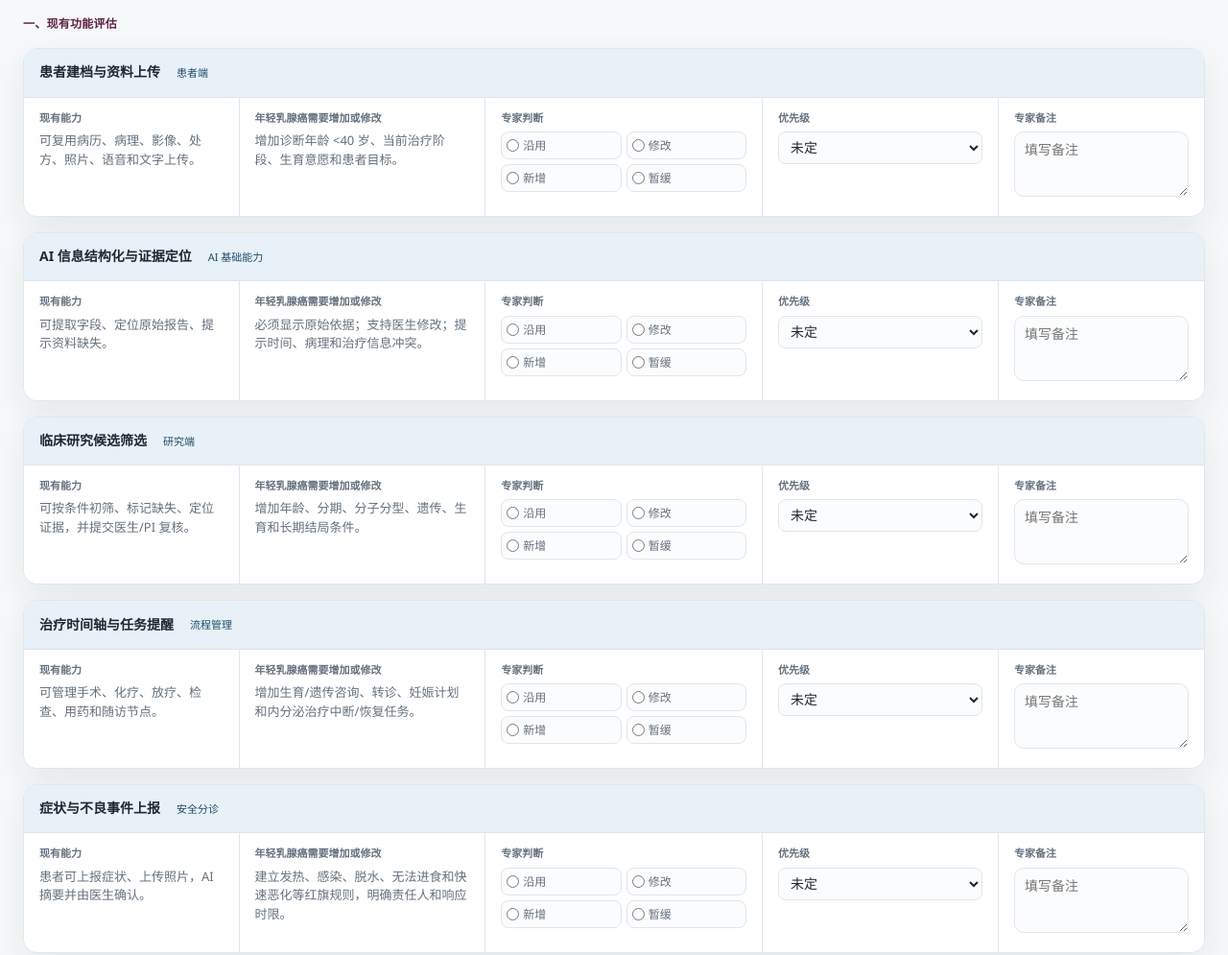
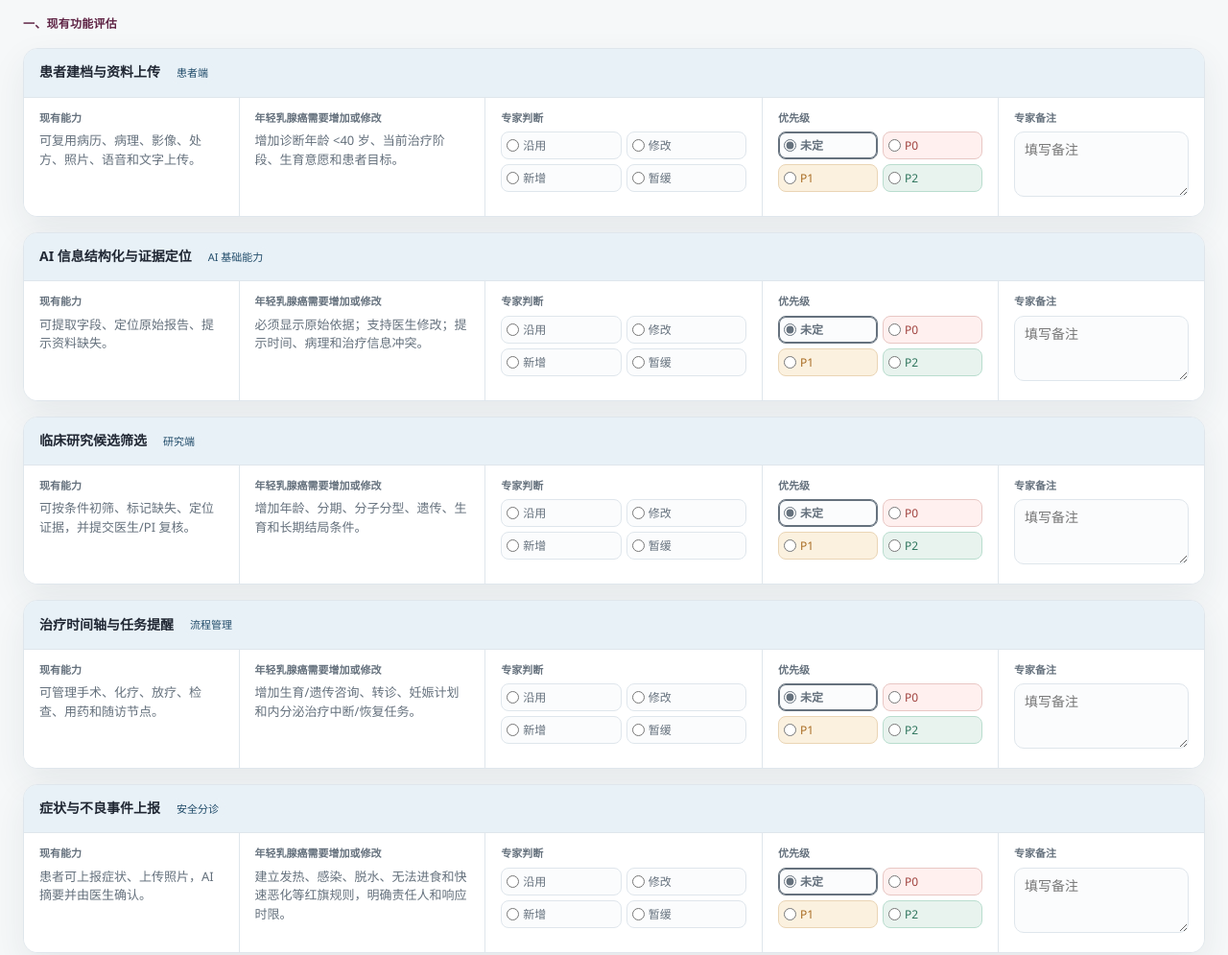
Before and after one commit to kylokuo/BrCa_35, a plain HTML site: page young-breast-cancer-product-decision.html in a window 1280 px wide. Shown: the part 920-1915 px from the top of the page at 96% size. Drawn offline with Linux system fonts and the light colour scheme.

Commit message:
Replace priority selects with colored radio choices

```diff
--- a/young-breast-cancer-product-decision.html
+++ b/young-breast-cancer-product-decision.html
@@ -125,8 +125,14 @@
     .choice:hover { border-color: var(--blue); color: var(--blue-dark); background: var(--blue-soft); }
     .choice:has(input:checked) { border-color: var(--blue); color: var(--blue-dark); background: var(--blue-soft); font-weight: 700; }
     .choice input { margin: 0; accent-color: var(--blue); }
-    .priority-select { width: 100%; min-width: 0; padding: 7px 8px; border: 1px solid var(--line); border-radius: 8px; color: var(--ink); background: #fbfcfd; }
-    .priority-select:focus { border-color: var(--blue); outline: 3px solid rgba(45, 98, 138, .14); }
+    .priority-list { display: grid; grid-template-columns: repeat(2, minmax(0, 1fr)); gap: 5px; min-width: 0; }
+    .priority-choice { --priority-color: var(--muted); --priority-bg: #fbfcfd; --priority-line: var(--line); display: flex; align-items: center; gap: 4px; min-height: 29px; padding: 4px 5px; border: 1px solid var(--priority-line); border-radius: 8px; color: var(--priority-color); background: var(--priority-bg); cursor: pointer; font-size: 12px; line-height: 1.25; }
+    .priority-choice.priority-p0 { --priority-color: var(--danger); --priority-bg: #fff0ef; --priority-line: #e8c7c4; }
+    .priority-choice.priority-p1 { --priority-color: var(--gold); --priority-bg: var(--gold-soft); --priority-line: #ead5b5; }
+    .priority-choice.priority-p2 { --priority-color: var(--green); --priority-bg: var(--green-soft); --priority-line: #b9ddce; }
+    .priority-choice:hover { border-color: var(--priority-color); }
+    .priority-choice:has(input:checked) { border-color: var(--priority-color); box-shadow: inset 0 0 0 1px var(--priority-color); font-weight: 700; }
+    .priority-choice input { margin: 0; accent-color: var(--priority-color); }
     .note-field { width: 100%; min-width: 0; min-height: 68px; resize: vertical; line-height: 1.45; }
     .empty-row { display: block; border: 1px solid var(--line); border-radius: 15px; background: var(--panel); }
     .empty-row td { display: block; padding: 22px; color: var(--muted); text-align: center; background: #fbfcfd; }
@@ -153,7 +159,7 @@
       tr[data-row] td, tr[data-row] td:first-child { padding: 12px 14px; border-right: 0; border-bottom: 1px solid var(--line); }
       tr[data-row] td:first-child { background: var(--blue-soft); }
       tr[data-row] td:last-child { border-bottom: 0; }
-      .decision-list { grid-template-columns: repeat(2, minmax(0, 1fr)); min-width: 0; }
+      .decision-list, .priority-list { grid-template-columns: repeat(2, minmax(0, 1fr)); min-width: 0; }
       tr.group-row { display: block; border: 0; box-shadow: none; background: transparent; }
       tr.group-row td, tr.group-row td:first-child { display: block; padding: 18px 0 5px; border: 0; background: transparent; }
       tr.group-row:first-child td { padding-top: 4px; }
@@ -195,6 +201,9 @@
       .decision-list { display: block; min-width: 0; }
       .choice { display: inline-flex; min-height: 0; padding: 2px 4px; border: 0; background: transparent; }
       .choice:not(:has(input:checked)) { display: none; }
+      .priority-list { display: block; min-width: 0; }
+      .priority-choice { display: inline-flex; min-height: 0; padding: 2px 4px; border: 0; background: transparent; }
+      .priority-choice:not(:has(input:checked)) { display: none; }
       .note-field { min-width: 0; min-height: 36px; border: 0; padding: 0; background: transparent; }
       .final-panel { margin-top: 8px; padding: 10px; }
     }
@@ -300,10 +309,41 @@
       const storageKey = 'brca40-product-decision-v1';
       const rows = [...document.querySelectorAll('[data-row]')];
       const judgmentLabels = { reuse: '沿用', modify: '修改', add: '新增', hold: '暂缓' };
+      const priorityOptions = [
+        { value: '', label: '未定', className: 'priority-undecided' },
+        { value: 'P0', label: 'P0', className: 'priority-p0' },
+        { value: 'P1', label: 'P1', className: 'priority-p1' },
+        { value: 'P2', label: 'P2', className: 'priority-p2' }
+      ];
       let activeFilter = 'all';
 
       const $ = (selector) => document.querySelector(selector);
       const $$ = (selector) => [...document.querySelectorAll(selector)];
+
+      function upgradePriorityControls() {
+        rows.forEach((row) => {
+          const select = row.querySelector('.priority-select');
+          if (!select) return;
+          const list = document.createElement('div');
+          list.className = 'priority-list';
+          list.setAttribute('role', 'radiogroup');
+          list.setAttribute('aria-label', select.getAttribute('aria-label') || '优先级');
+          priorityOptions.forEach((option) => {
+            const label = document.createElement('label');
+            label.className = 'priority-choice ' + option.className;
+            const input = document.createElement('input');
+            input.className = 'priority-radio';
+            input.type = 'radio';
+            input.name = 'priority-' + row.dataset.id;
+            input.value = option.value;
+            input.checked = option.value === '';
+            input.setAttribute('aria-label', option.label);
+            label.append(input, option.label);
+            list.append(label);
+          });
+          select.replaceWith(list);
+        });
+      }
 
       function rowState(row) {
         return {
@@ -312,7 +352,7 @@
           current: row.children[1].textContent.trim(),
           added: row.children[2].textContent.trim(),
           judgment: row.querySelector('input[type="radio"]:checked')?.value || '',
-          priority: row.querySelector('.priority-select').value,
+          priority: row.querySelector('.priority-radio:checked')?.value || '',
           note: row.querySelector('.note-field').value.trim()
         };
       }
@@ -342,7 +382,9 @@
             const saved = state.rows?.[row.dataset.id];
             if (!saved) return;
             if (saved.judgment) { const input = row.querySelector('input[value="' + CSS.escape(saved.judgment) + '"]'); if (input) input.checked = true; }
-            row.querySelector('.priority-select').value = saved.priority || '';
+            const priority = saved.priority || '';
+            const priorityInput = row.querySelector('.priority-radio[value="' + CSS.escape(priority) + '"]');
+            if (priorityInput) priorityInput.checked = true;
             row.querySelector('.note-field').value = saved.note || '';
           });
         } catch (error) {
@@ -456,6 +498,7 @@
       $('[data-action="print"]').addEventListener('click', () => window.print());
       $('[data-action="reset"]').addEventListener('click', () => { if (!window.confirm('确定清除本机保存的全部评审内容吗？')) return; localStorage.removeItem(storageKey); window.location.reload(); });
 
+      upgradePriorityControls();
       loadState();
       updateSummary();
       applyFilter();
```
